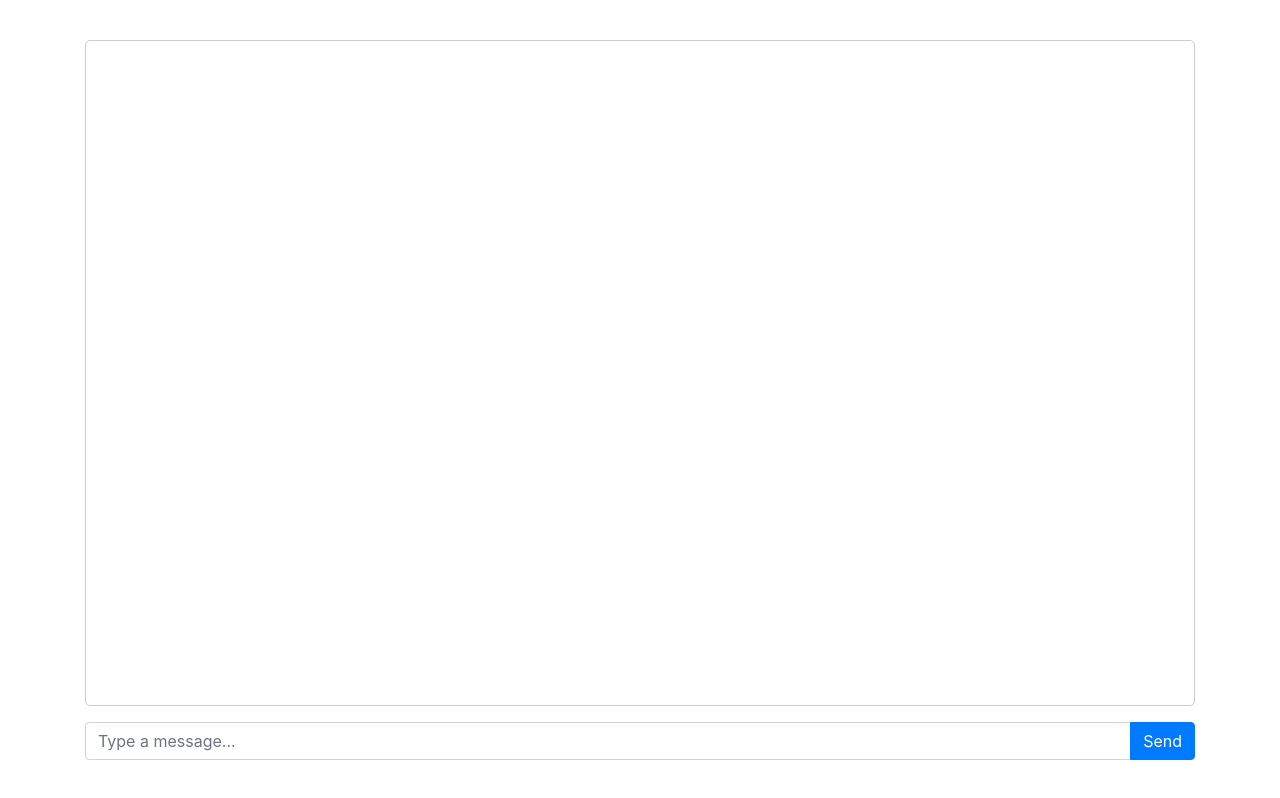
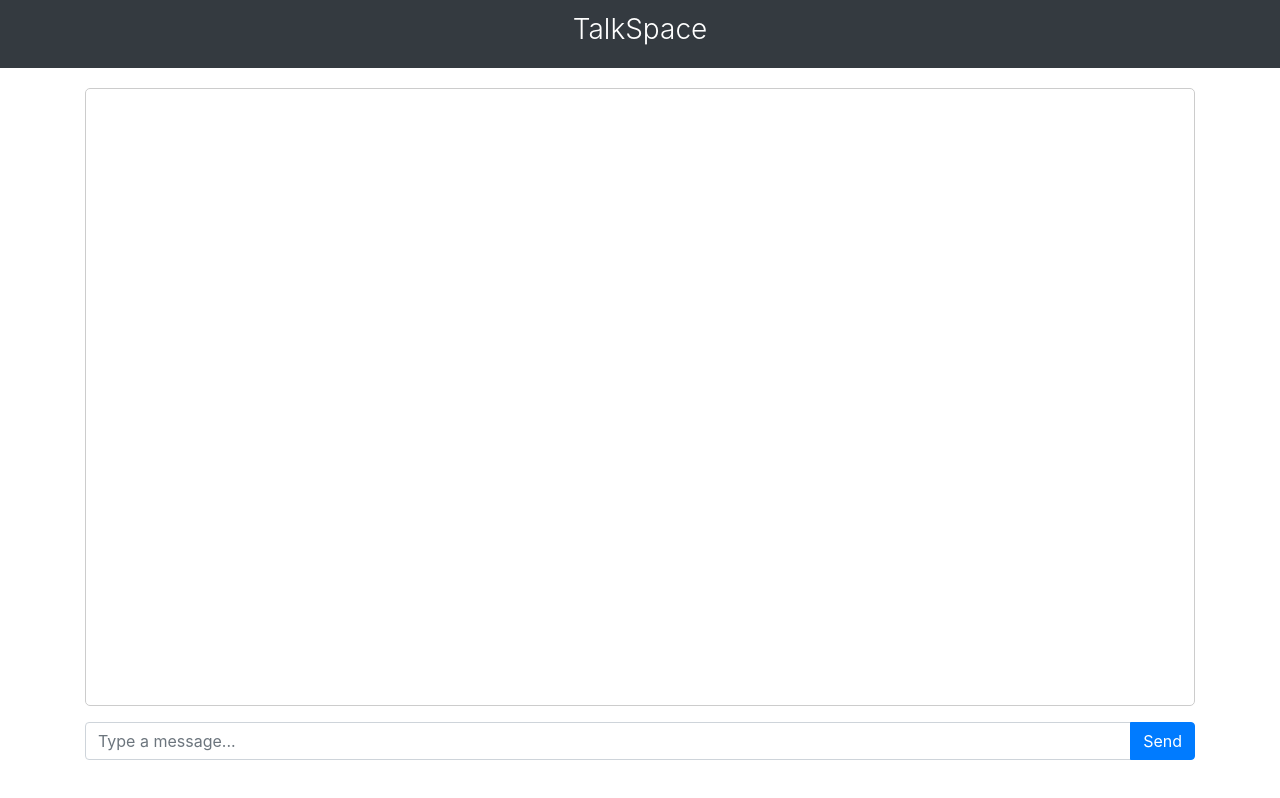
Before and after one commit to DmitryOverkin/WebSocket_ChatApp, a website: page public/index.html in a window 1280 px wide. Drawn offline with nearby package versions, Linux system fonts and the light colour scheme.

Commit message:
Complete header

```diff
--- a/public/index.html
+++ b/public/index.html
@@ -3,7 +3,8 @@
   <head>
     <meta charset="UTF-8" />
     <meta name="viewport" content="width=device-width, initial-scale=1.0" />
-    <title>Chat App</title>
+    <title>TalkSpace</title>
+    <link rel="shortcut icon" href="images/icons/title_icon.png" />
     <!-- Bootstrap CSS -->
     <link
       href="https://stackpath.bootstrapcdn.com/bootstrap/4.5.2/css/bootstrap.min.css"
@@ -12,6 +13,14 @@
     <link rel="stylesheet" href="styles/styles.css" />
   </head>
   <body>
+    <nav class="navbar navbar-light bg-dark bg-gradient ">
+      <div class="container-fluid">
+        <a class="navbar-brand m-auto text-white" href="#">
+          <p class="h3 font-weight-light">TalkSpace</p>
+        </a>
+      </div>
+    </nav>
+
     <div class="container">
       <div id="chat-container">
         <div id="chat" class="mb-3"></div>
--- a/public/scripts/main.js
+++ b/public/scripts/main.js
@@ -3,7 +3,7 @@
 ws.onmessage = async (event) => {
   const chat = document.getElementById("chat");
   const message = document.createElement("div");
-  message.classList.add("alert", "alert-secondary");
+  message.classList.add("alert", "alert-secondary", "text-wrap");
 
   const reader = new FileReader();
   reader.onload = () => {
--- a/public/styles/styles.css
+++ b/public/styles/styles.css
@@ -4,7 +4,7 @@
   margin: 0;
   display: flex;
   flex-direction: column;
-  padding: 20px 0 20px 0;
+  padding: 0 0 20px 0;
 }
 .container {
   flex: 1;
@@ -26,6 +26,7 @@
   border: 1px solid #ccc;
   border-radius: 5px;
   padding: 10px;
+  margin-top: 20px;
   overflow-y: auto;
   height: calc(100vh - 60px);
 }
```
Also changed, not shown: public/images/icons/title_icon.png (added).
